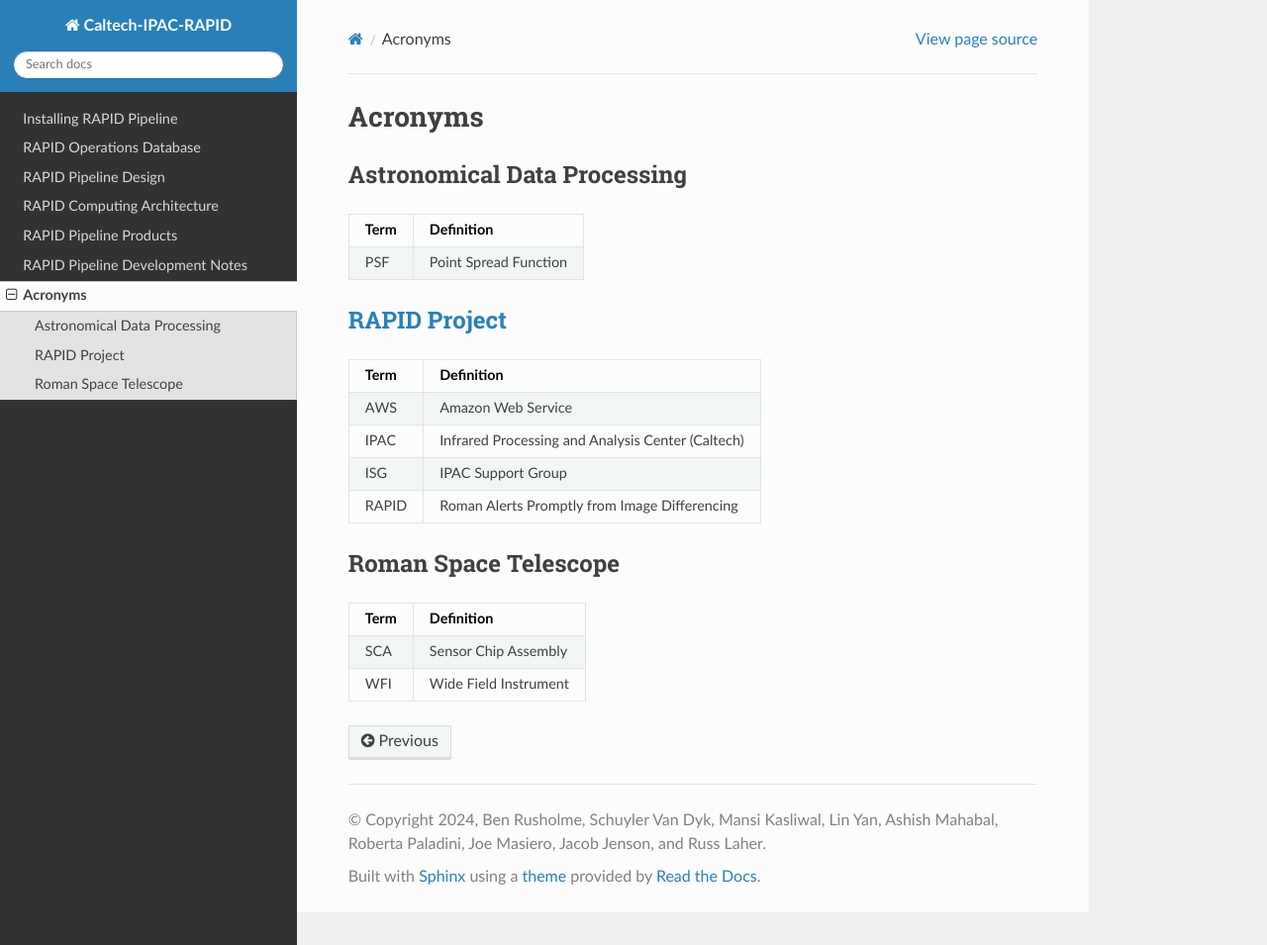
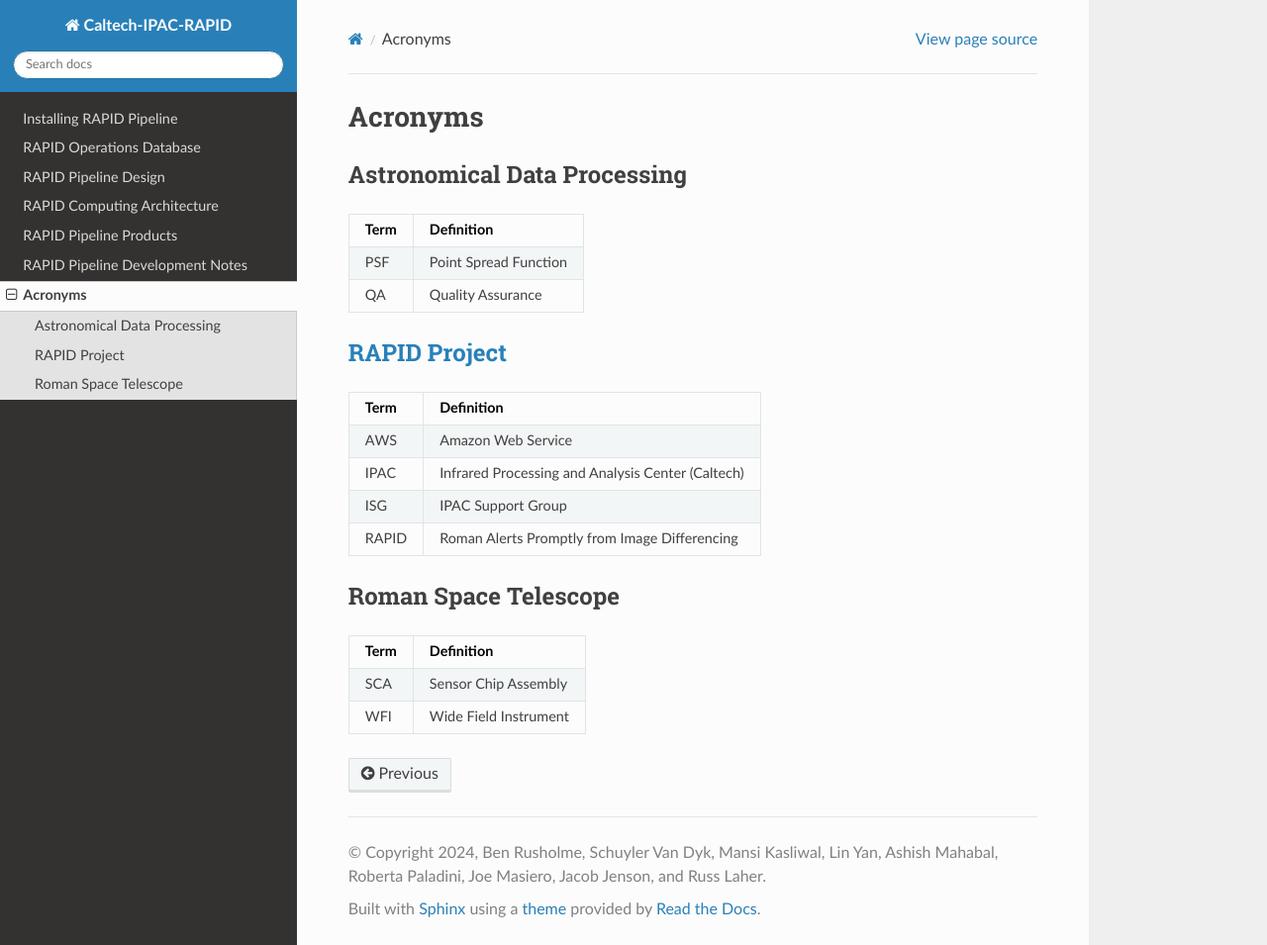
Before and after one commit to Caltech-IPAC/rapid, a Sphinx documentation site: the page built from docs/source/acronyms.rst, in a window 1280 px wide and 955 px high. Shown: the whole window at 99% size. Built offline with Sphinx 7.4.7 and the Read the Docs theme 3.1.0, drawn with Linux system fonts in a browser that asks for light colours; formulas are drawn with MathJax 3.

Commit message:
Added QA.

```diff
--- a/docs/source/acronyms.rst
+++ b/docs/source/acronyms.rst
@@ -9,6 +9,8 @@
 | Term            | Definition                                               |
 +=================+==========================================================+
 | PSF             | Point Spread Function                                    |
++-----------------+----------------------------------------------------------+
+| QA              | Quality Assurance                                        |
 +-----------------+----------------------------------------------------------+
 
 
```
